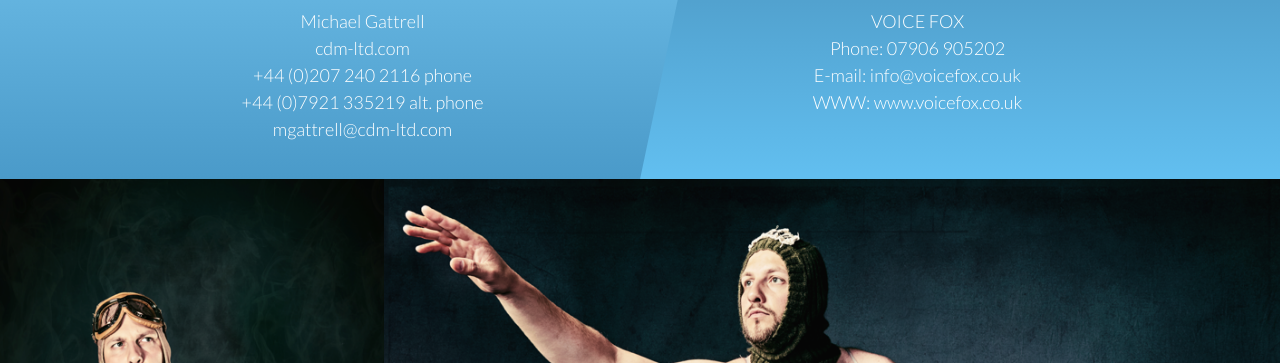
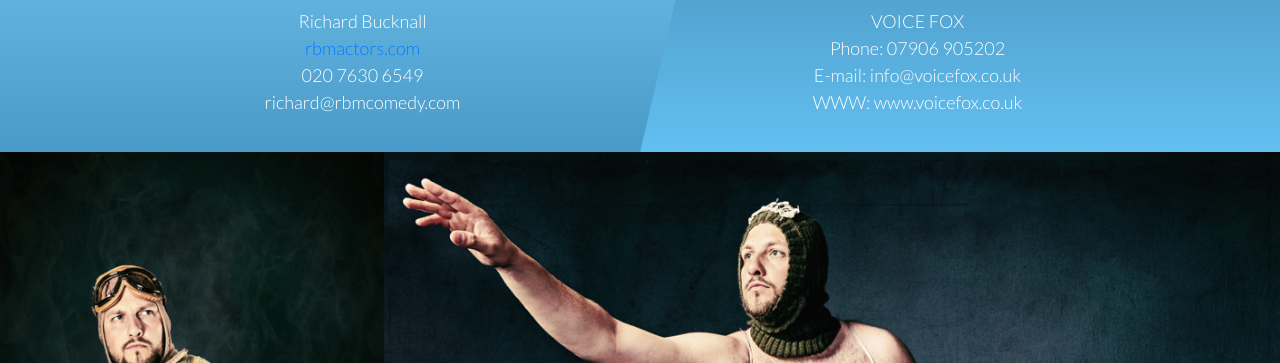
Before and after one commit to itsmattburgess/joshharvey.co.uk, a website: page index.html in a window 1280 px wide. Shown: the part 737-1100 px from the top of the page. Drawn offline with nearby package versions, Linux system fonts and the light colour scheme; a web font is replaced by a local one.

Commit message:
Updated agent details

```diff
--- a/index.html
+++ b/index.html
@@ -55,11 +55,10 @@
                     <div class="inner">
                         <h2>Talent Agent</h2>
                         <p>
-                            Michael Gattrell<br>
-                            cdm-ltd.com<br>
-                            +44 (0)207 240 2116 phone<br>
-                            +44 (0)7921 335219 alt. phone<br>
-                            mgattrell@cdm-ltd.com
+                            Richard Bucknall<br>
+                            <a href="https://rbmactors.com">rbmactors.com</a><br>
+                            020 7630 6549<br>
+                            richard@rbmcomedy.com
                         </p>
                     </div>
                 </div>
```
